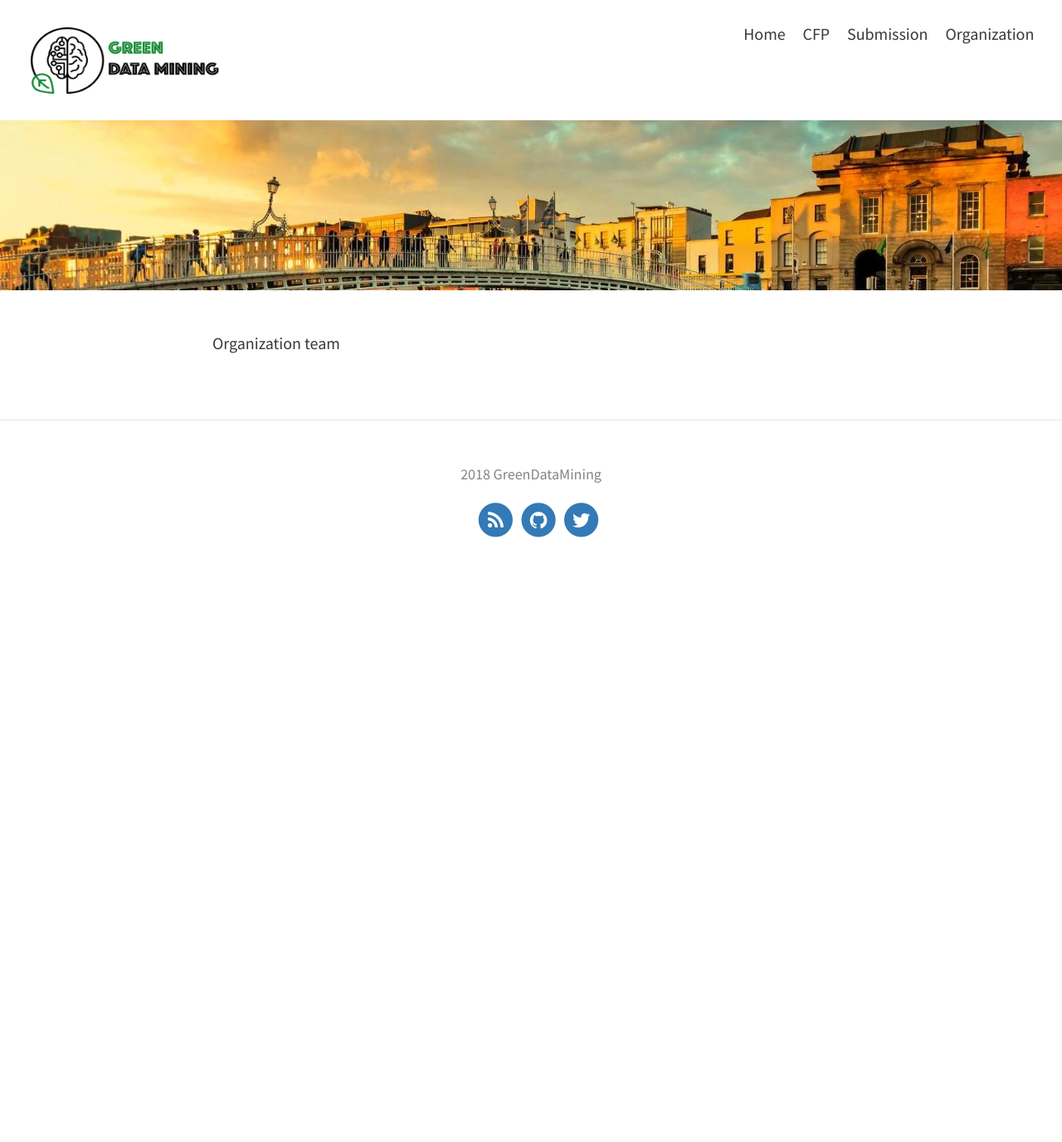
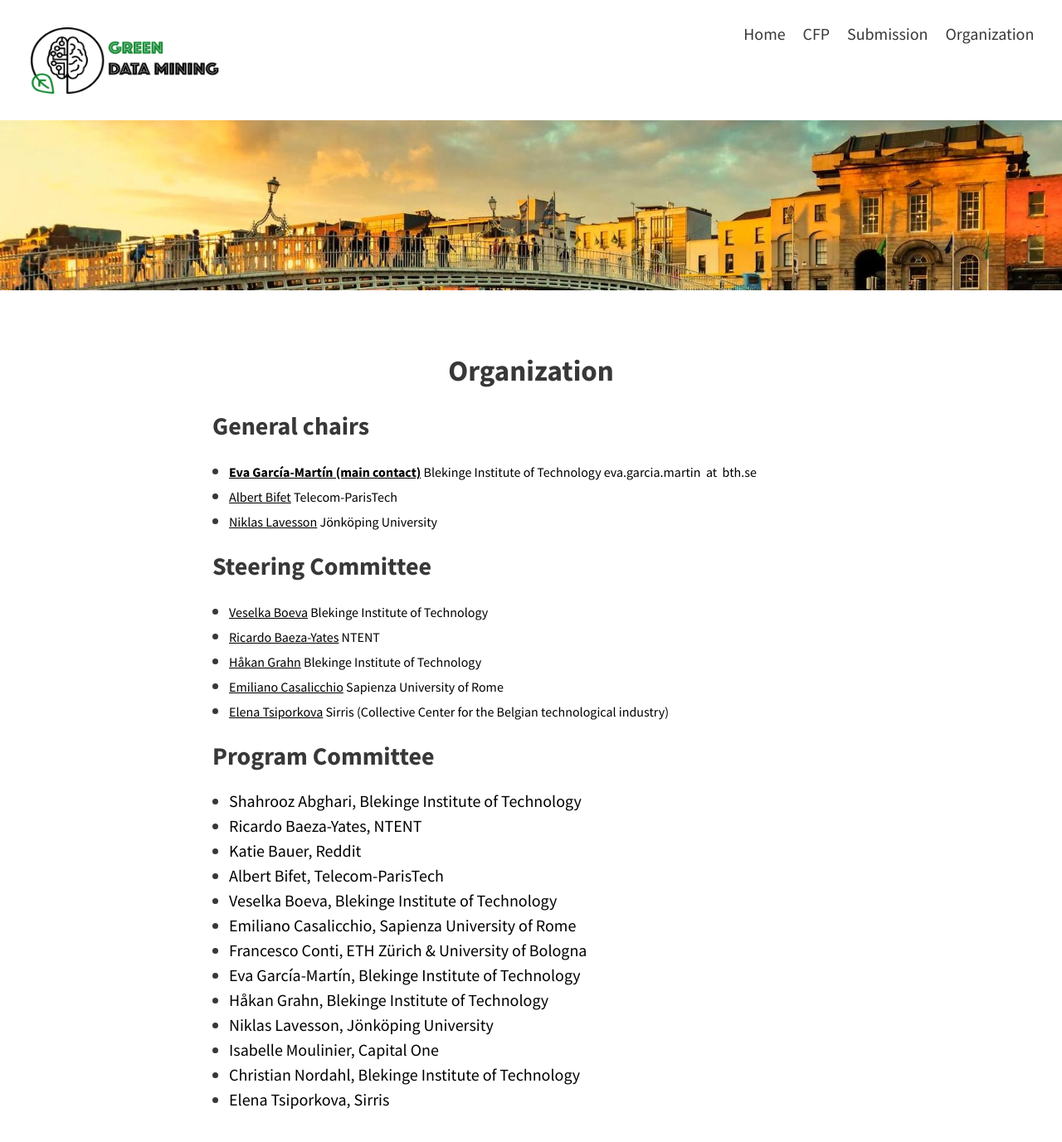
Before and after one commit to greendatamining/greendatamining18, a Jekyll site: the page built from pages/organization.html, in a window 1280 px wide and 1400 px high. Shown: the top 1377 px of the window at 83% size. Built offline with Jekyll 4.4.1, drawn with Linux system fonts in a browser that asks for light colours.

Commit message:
Found organization

```diff
--- a/pages/organization.html
+++ b/pages/organization.html
@@ -5,4 +5,52 @@ permalink: /organization/
 feature-img: "assets/img/workshop/dublin.jpg"
 ---
 
-Organization team
+<h2 style="text-align: center">Organization</h2>
+<h3><strong>General chairs</strong></h3>
+<ul>
+ 	<li><span style="color: #000000;font-size: 12pt"><span style="color: #000000;font-size: 12pt"><span style="text-decoration: underline"><strong>Eva García-Martín (main contact)</strong></span>
+Blekinge Institute of Technology
+eva.garcia.martin  at  bth.se</span></span></li>
+ 	<li><span style="color: #000000;font-size: 12pt"><span style="text-decoration: underline">Albert Bifet</span>
+Telecom-ParisTech</span></li>
+ 	<li><span style="color: #000000;font-size: 12pt"><span style="text-decoration: underline">Niklas Lavesson</span>
+Jönköping University</span></li>
+</ul>
+<h3><strong>Steering Committee</strong></h3>
+<ul>
+ 	<li><span style="color: #000000;font-size: 12pt"><span style="text-decoration: underline">Veselka Boeva</span>
+Blekinge Institute of Technology</span></li>
+ 	<li><span style="color: #000000;font-size: 12pt"><span style="text-decoration: underline">Ricardo Baeza-Yates</span>
+NTENT</span></li>
+ 	<li><span style="color: #000000;font-size: 12pt"><span style="text-decoration: underline">Håkan Grahn</span>
+Blekinge Institute of Technology</span></li>
+ 	<li><span style="color: #000000;font-size: 12pt"><span style="text-decoration: underline">Emiliano Casalicchio</span>
+Sapienza University of Rome</span></li>
+ 	<li><span style="color: #000000;font-size: 12pt"><span style="text-decoration: underline">Elena Tsiporkova</span>
+Sirris (Collective Center for the Belgian technological industry)</span></li>
+</ul>
+<h3><strong>Program Committee</strong></h3>
+<div class="page" title="Page 7">
+<div class="layoutArea">
+<div class="column">
+<ul>
+ 	<li><span style="color: #000000">Shahrooz Abghari, Blekinge Institute of Technology</span></li>
+ 	<li><span style="color: #000000">Ricardo Baeza-Yates, NTENT</span></li>
+ 	<li><span style="color: #000000">Katie Bauer, Reddit</span></li>
+ 	<li><span style="color: #000000">Albert Bifet, Telecom-ParisTech</span></li>
+ 	<li><span style="color: #000000">Veselka Boeva, Blekinge Institute of Technology</span></li>
+ 	<li><span style="color: #000000">Emiliano Casalicchio, Sapienza University of Rome</span></li>
+ 	<li><span style="color: #000000">Francesco Conti, ETH Zürich &amp; University of Bologna</span></li>
+ 	<li><span style="color: #000000">Eva García-Martín, Blekinge Institute of Technology</span></li>
+ 	<li><span style="color: #000000">Håkan Grahn, Blekinge Institute of Technology</span></li>
+ 	<li><span style="color: #000000">Niklas Lavesson, Jönköping University</span></li>
+ 	<li><span style="color: #000000">Isabelle Moulinier, Capital One</span></li>
+ 	<li><span style="color: #000000">Christian Nordahl, Blekinge Institute of Technology</span></li>
+ 	<li><span style="color: #000000">Elena Tsiporkova, Sirris</span></li>
+</ul>
+</div>
+</div>
+</div>
+&nbsp;
+
+&nbsp;
```
